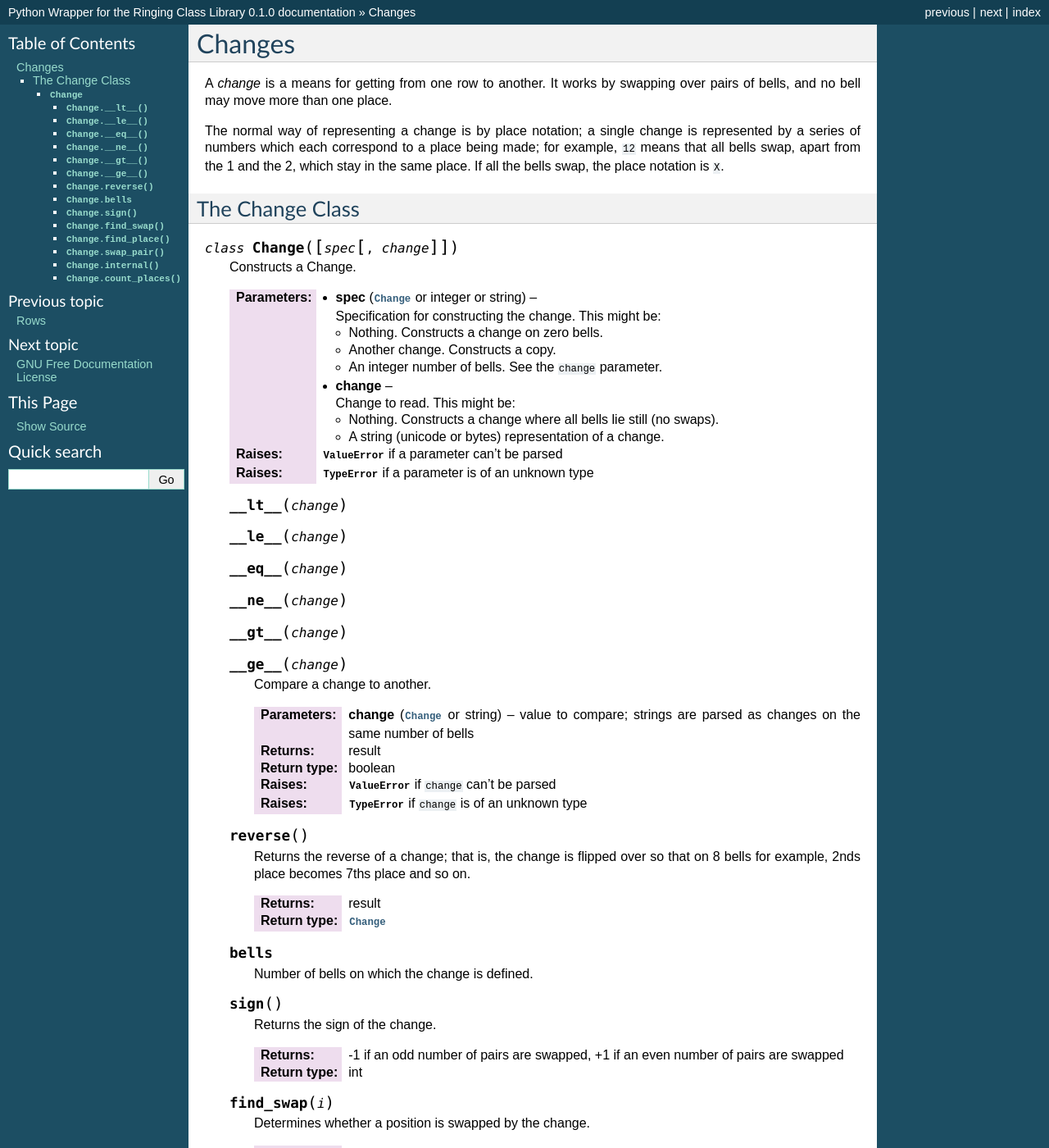
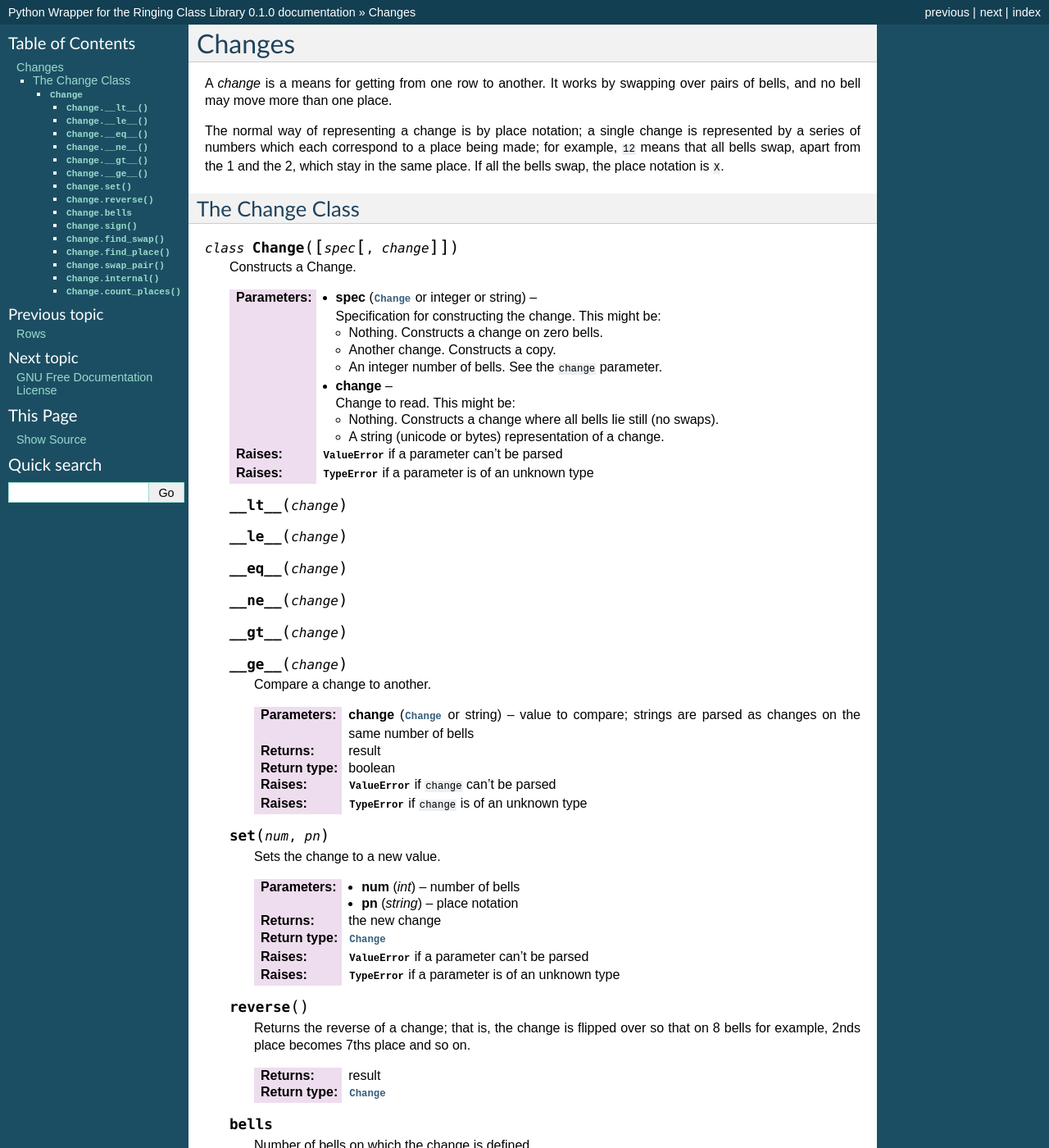
Before and after one commit to ringing-lib/ringing-lib-python, a Sphinx documentation site: the page built from docs/source/classes/change.rst, in a window 1280 px wide and 1400 px high. Shown: the whole window at 82% size. Built offline with Sphinx 7.4.7, drawn with Linux system fonts in a browser that asks for light colours.

Commit message:
Implemented change::set()

```diff
--- a/docs/source/classes/change.rst
+++ b/docs/source/classes/change.rst
@@ -47,6 +47,17 @@ The Change Class
       :rtype: boolean
       :raises: :exc:`ValueError` if ``change`` can't be parsed
       :raises: :exc:`TypeError` if ``change`` is of an unknown type
+
+   .. method:: set(num, pn)
+
+      Sets the change to a new value.
+
+      :param int num: number of bells
+      :param string pn: place notation
+      :return: the new change
+      :rtype: :class:`Change`
+      :raises: :exc:`ValueError` if a parameter can't be parsed
+      :raises: :exc:`TypeError` if a parameter is of an unknown type
 
    .. method:: reverse()
 
```
Also changed, not shown: 3 other files.
